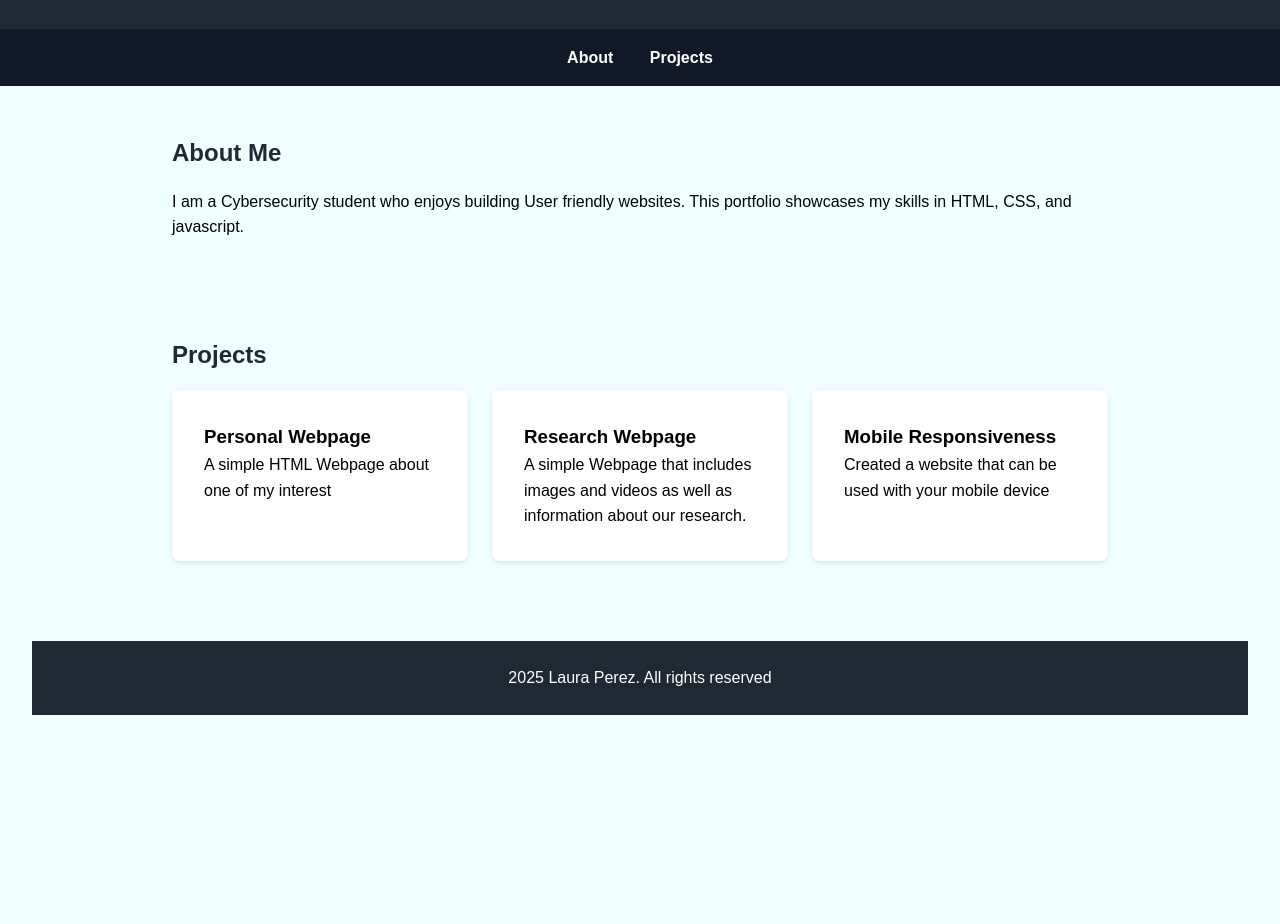
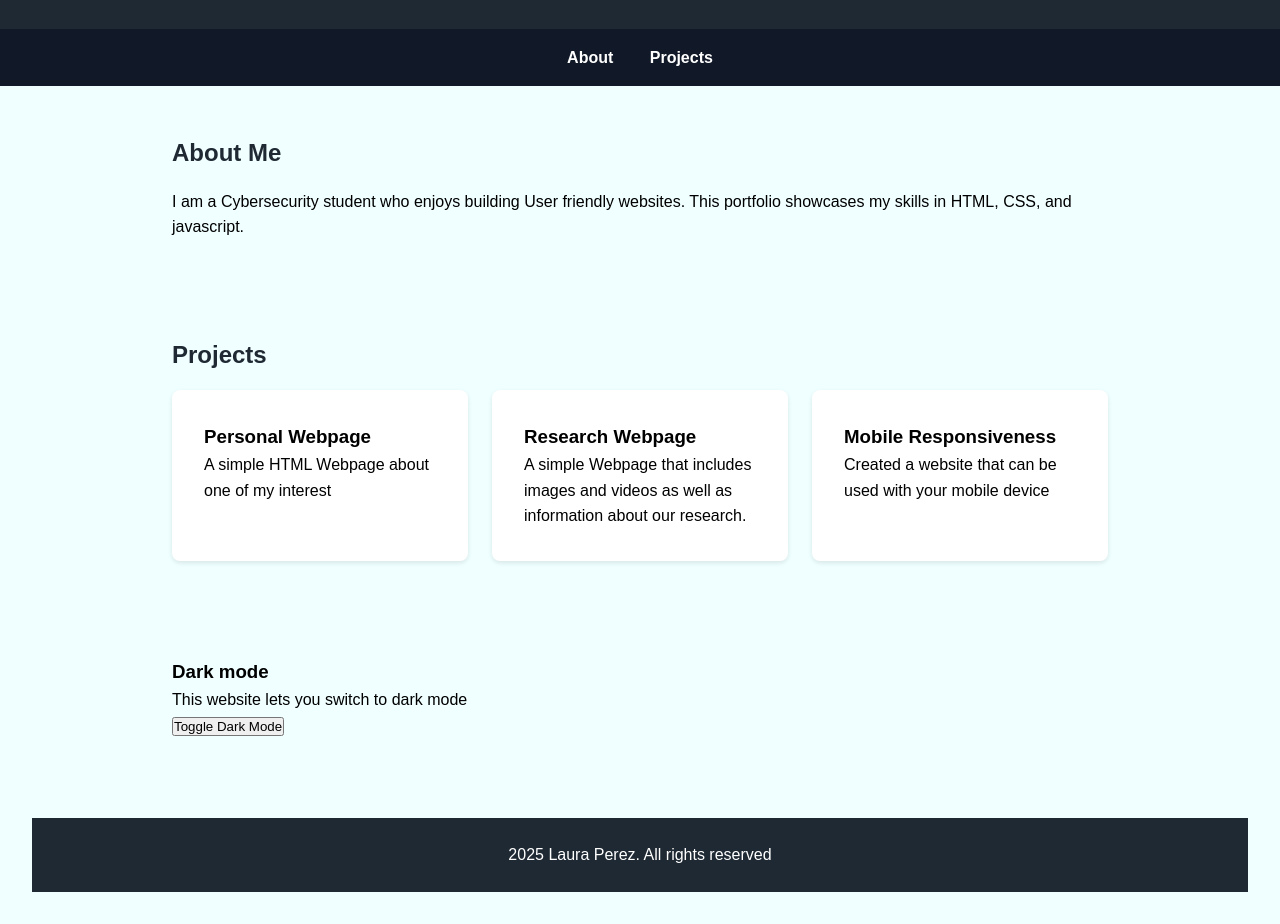
Before and after one commit to ProfJonesHowe/individual-project-ytlaura2, a plain HTML site: page index.html in a window 1280 px wide. Shown: the part 112-1036 px from the top of the page. Before the commit the page ends 859 px from the top, so only its background shows below. Drawn offline with Linux system fonts and the light colour scheme; a script that the page names is missing.

Commit message:
Add files via upload

```diff
--- a/index.html
+++ b/index.html
@@ -45,6 +45,14 @@
         </div>
     </section>
 
+    <section id="features">
+        <h3>Dark mode</h3>
+        <p>
+            This website lets you switch to dark mode
+        </p>
+        <button id="toggleTheme">Toggle Dark Mode</button>
+    </section>
+
     <footer>
         <p>2025 Laura Perez. All rights reserved</p>
     </footer>
```
